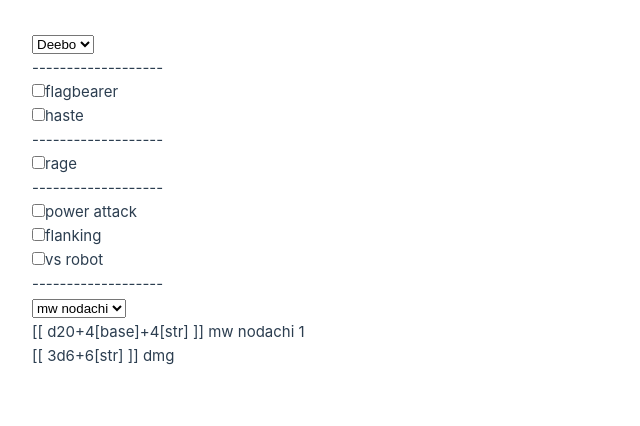
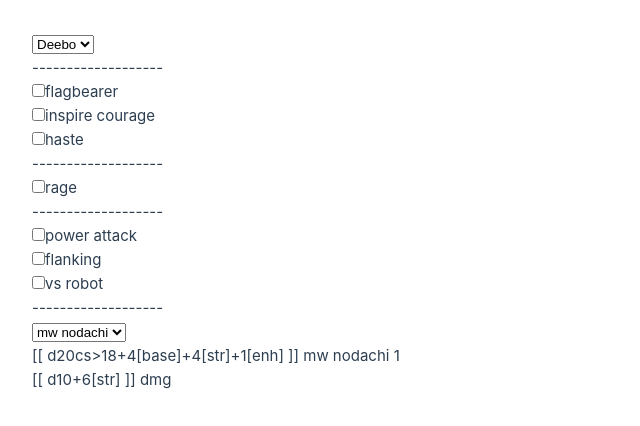
Before and after one commit to mike-miller-dev/pathfinder-vue, a Vue app: page / in a window 1280 px wide. Shown: the top 426 px of the page, without its empty margins (0-640 px from the left). Built offline with nearby package versions, Linux system fonts and the light colour scheme.

Commit message:
add crit<20

```diff
--- a/src/components/Pathfinder.vue
+++ b/src/components/Pathfinder.vue
@@ -54,8 +54,10 @@ export default defineComponent({
           baseAttack: 4,
           str: 19,
           attacks: [
-            { name: 'mw nodachi', stat:'str', type: 'melee2h', attackMod: 8, damageDice: '3d6', damageMod: 12, damageRoll: 10.5, largeDamageDice: '4d6', largeDamageRoll: 14, largeDamageMod: 14, crit: 17},
-            { name: 'unarmed', stat:'str', type: 'melee1h', attackMod: 7, damageDice: '2d6', damageMod: 11, damageRoll: 7, largeDamageDice: '3d6', largeDamageRoll: 10.5, largeDamageMod: 13},
+            { name: 'mw nodachi', stat:'str', type: 'melee2h', enhAttack: 1, damageDice: 'd10', crit: 18},
+            { name: 'bardiche', stat:'str', type: 'melee2h', damageDice: 'd10', crit: 19},
+            { name: 'heavy flail', stat:'str', type: 'melee2h', damageDice: 'd10', crit: 19},
+            { name: 'unarmed', stat:'str', type: 'melee1h', damageDice: '1d6' },
           ],
           bigUps: [
             { name: 'none', large: false},
@@ -66,32 +68,12 @@ export default defineComponent({
             { name: 'opp attack', type: 'melee', attackMod: 4, selected: false},
           ],
           partyBuffs : [
-            {
-              name: 'flagbearer',
-              bonuses: [
-                {
-                  attackMod: 1, damageMod: 1, fearSave:1, charmSave: 1, type: 'morale'
-                }
-              ]
-            },
-            {
-              name: 'haste',
-              bonuses: [
-                {
-                  attackMod: 1, extraAttacks: 1
-                }
-              ]
-            },
+            {  name: 'flagbearer',  bonuses: [ { attackMod: 1, damageMod: 1, fearSave:1, charmSave: 1, type: 'morale' } ] },
+            {  name: 'inspire courage',  bonuses: [ { attackMod: 1, damageMod: 1, type: 'competence' } ] },
+            { name: 'haste', bonuses: [ { attackMod: 1, extraAttacks: 1 } ] },
           ],
           selfBuffs : [
-            {
-              name: 'rage',
-              bonuses: [
-                {
-                  str: 4, type: 'morale'
-                }
-              ]
-            }
+            { name: 'rage', bonuses: [ { str: 4, type: 'morale' } ] }
           ],
           conditionals: [
             { name: 'power attack', bonuses: [ { meleeAttack: -2, damage1h: +4, damage2h: +6  } ] },
@@ -141,14 +123,22 @@ export default defineComponent({
       }
     },
     attackBuffs() {
-      let attackString = this.parseBuff('attackMod');
+      let attackString = '';
+      if (this.selectedAttack.enhAttack) {
+        attackString += `+${this.selectedAttack.enhAttack}[enh]`;
+      }
+      attackString += this.parseBuff('attackMod');
       if (this.selectedAttack.type == 'melee1h' || this.selectedAttack.type == 'melee2h') {
         attackString += this.parseBuff('meleeAttack');
       }
       return attackString;
     },
     damageBuffs() {
-      let attackString = this.parseBuff('damage');
+      let attackString = '';
+      if (this.selectedAttack.enhDamage) {
+        attackString += `+${this.selectedAttack.enhDamage}[enh]`;
+      }
+      attackString += this.parseBuff('damage');
       if (this.selectedAttack.type == 'melee1h') {
         attackString += this.parseBuff('damageMelee');
         attackString += this.parseBuff('damage1h');
@@ -215,7 +205,10 @@ export default defineComponent({
   },
   methods: {
       fullAttack(baseAttack) {
-        var attack = `d20+${baseAttack}[base]+${this.attackStatBonus}[${this.selectedAttack.stat}]${this.attackBuffs}`
+        var dieRoll = (this.selectedAttack && this.selectedAttack.crit && this.selectedAttack.crit < 20)
+          ? `d20cs>${this.selectedAttack.crit}`
+          : 'd20';
+        var attack = `${dieRoll}+${baseAttack}[base]+${this.attackStatBonus}[${this.selectedAttack.stat}]${this.attackBuffs}`
         return `[[ ${attack} ]] ${this.selectedAttack.name}`;
       },
       parseBuff(buffName) {
```
